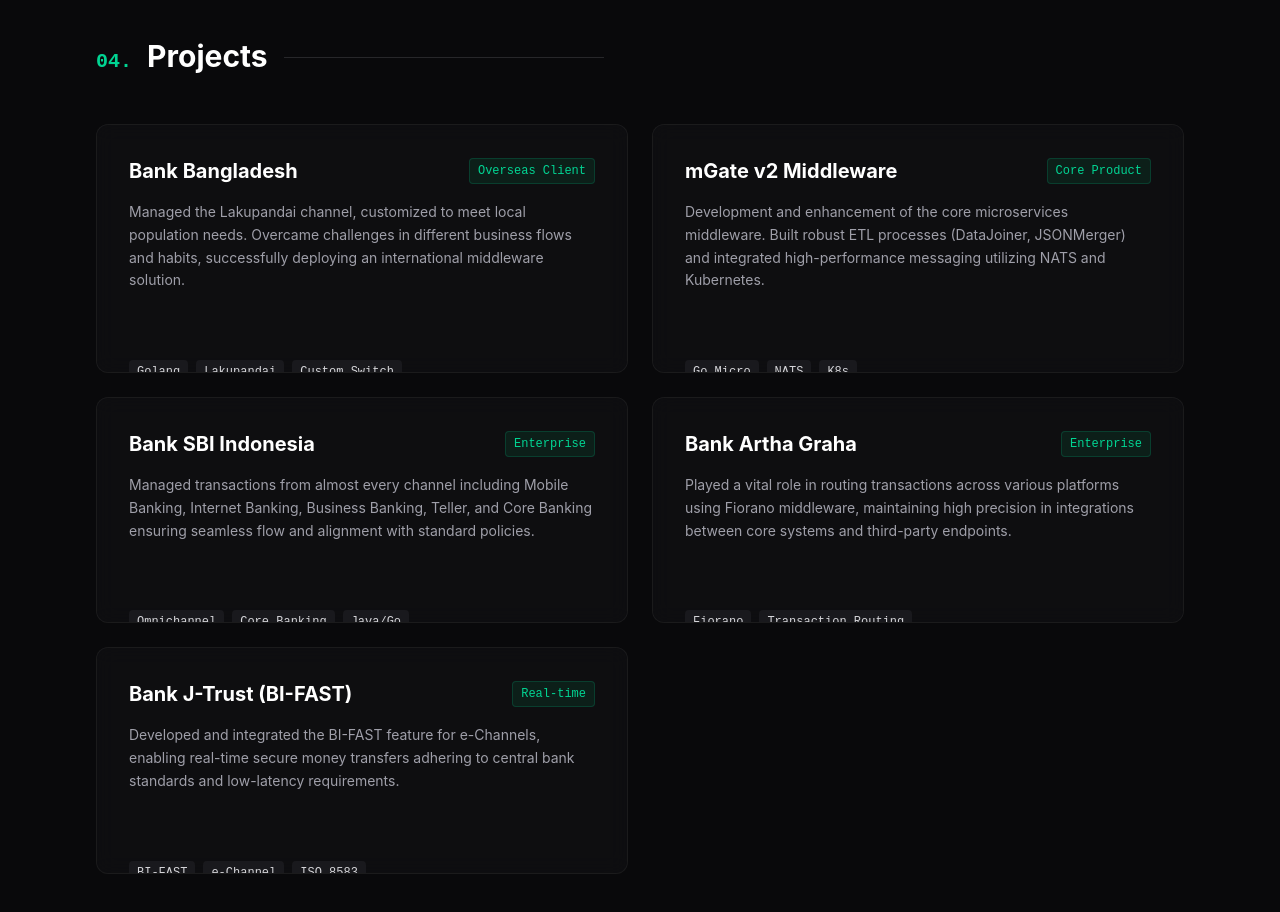
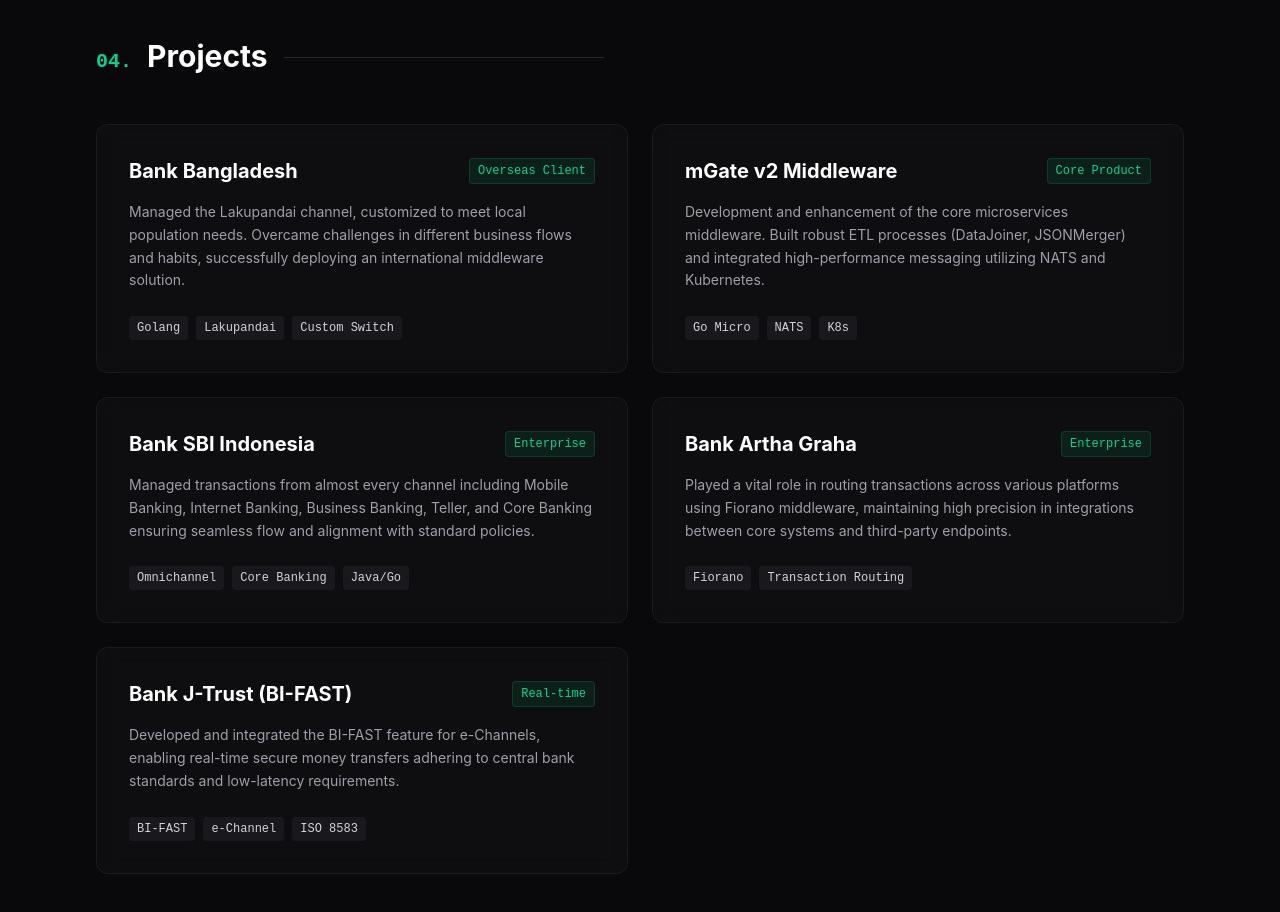
Before and after one commit to hoirilm/hoirilm.github.io, an Astro site: page / in a window 1280 px wide. Shown: the part 1920-2832 px from the top of the page. Built offline with nearby package versions, Linux system fonts and the light colour scheme; Astro itself is replaced by a stand-in of ours.

Commit message:
refactor: update project card layouts to ensure consistent flexbox alignment and height distribution

```diff
--- a/src/components/Projects.astro
+++ b/src/components/Projects.astro
@@ -11,7 +11,7 @@
 
 	<div class="grid grid-cols-1 md:grid-cols-2 gap-6 reveal">
 		<!-- Project 1 -->
-		<div class="glass-card rounded-xl p-8 group relative overflow-hidden transition-all duration-300 hover:-translate-y-2">
+		<div class="glass-card rounded-xl p-8 group relative overflow-hidden transition-all duration-300 hover:-translate-y-2 flex flex-col h-full">
 			<div class="mb-4 flex justify-between items-center relative z-20">
 				<h3 class="text-xl font-bold text-white group-hover:text-emerald-400 transition-colors">
 					Bank Bangladesh
@@ -20,7 +20,7 @@
 					Overseas Client
 				</span>
 			</div>
-			<div class="relative z-20 flex flex-col h-full">
+			<div class="relative z-20 flex flex-col flex-grow">
 				<p class="text-zinc-400 text-sm mb-6 leading-relaxed">
 					Managed the Lakupandai channel, customized to meet local population needs. Overcame challenges in different business flows and habits, successfully deploying an international middleware solution.
 				</p>
@@ -33,7 +33,7 @@
 		</div>
 
 		<!-- Project 2 -->
-		<div class="glass-card rounded-xl p-8 group relative overflow-hidden transition-all duration-300 hover:-translate-y-2">
+		<div class="glass-card rounded-xl p-8 group relative overflow-hidden transition-all duration-300 hover:-translate-y-2 flex flex-col h-full">
 			<div class="mb-4 flex justify-between items-center relative z-20">
 				<h3 class="text-xl font-bold text-white group-hover:text-emerald-400 transition-colors">
 					mGate v2 Middleware
@@ -42,7 +42,7 @@
 					Core Product
 				</span>
 			</div>
-			<div class="relative z-20 flex flex-col h-full">
+			<div class="relative z-20 flex flex-col flex-grow">
 				<p class="text-zinc-400 text-sm mb-6 leading-relaxed">
 					Development and enhancement of the core microservices middleware. Built robust ETL processes (DataJoiner, JSONMerger) and integrated high-performance messaging utilizing NATS and Kubernetes.
 				</p>
@@ -55,7 +55,7 @@
 		</div>
 
 		<!-- Project 3 -->
-		<div class="glass-card rounded-xl p-8 group relative overflow-hidden transition-all duration-300 hover:-translate-y-2">
+		<div class="glass-card rounded-xl p-8 group relative overflow-hidden transition-all duration-300 hover:-translate-y-2 flex flex-col h-full">
 			<div class="mb-4 flex justify-between items-center relative z-20">
 				<h3 class="text-xl font-bold text-white group-hover:text-emerald-400 transition-colors">
 					Bank SBI Indonesia
@@ -64,7 +64,7 @@
 					Enterprise
 				</span>
 			</div>
-			<div class="relative z-20 flex flex-col h-full">
+			<div class="relative z-20 flex flex-col flex-grow">
 				<p class="text-zinc-400 text-sm mb-6 leading-relaxed">
 					Managed transactions from almost every channel including Mobile Banking, Internet Banking, Business Banking, Teller, and Core Banking ensuring seamless flow and alignment with standard policies.
 				</p>
@@ -77,7 +77,7 @@
 		</div>
 
 		<!-- Project 4 -->
-		<div class="glass-card rounded-xl p-8 group relative overflow-hidden transition-all duration-300 hover:-translate-y-2">
+		<div class="glass-card rounded-xl p-8 group relative overflow-hidden transition-all duration-300 hover:-translate-y-2 flex flex-col h-full">
 			<div class="mb-4 flex justify-between items-center relative z-20">
 				<h3 class="text-xl font-bold text-white group-hover:text-emerald-400 transition-colors">
 					Bank Artha Graha
@@ -86,7 +86,7 @@
 					Enterprise
 				</span>
 			</div>
-			<div class="relative z-20 flex flex-col h-full">
+			<div class="relative z-20 flex flex-col flex-grow">
 				<p class="text-zinc-400 text-sm mb-6 leading-relaxed">
 					Played a vital role in routing transactions across various platforms using Fiorano middleware, maintaining high precision in integrations between core systems and third-party endpoints.
 				</p>
@@ -98,7 +98,7 @@
 		</div>
 
 		<!-- Project 5 -->
-		<div class="glass-card rounded-xl p-8 group relative overflow-hidden transition-all duration-300 hover:-translate-y-2">
+		<div class="glass-card rounded-xl p-8 group relative overflow-hidden transition-all duration-300 hover:-translate-y-2 flex flex-col h-full">
 			<div class="mb-4 flex justify-between items-center relative z-20">
 				<h3 class="text-xl font-bold text-white group-hover:text-emerald-400 transition-colors">
 					Bank J-Trust (BI-FAST)
@@ -107,7 +107,7 @@
 					Real-time
 				</span>
 			</div>
-			<div class="relative z-20 flex flex-col h-full">
+			<div class="relative z-20 flex flex-col flex-grow">
 				<p class="text-zinc-400 text-sm mb-6 leading-relaxed">
 					Developed and integrated the BI-FAST feature for e-Channels, enabling real-time secure money transfers adhering to central bank standards and low-latency requirements.
 				</p>
```
